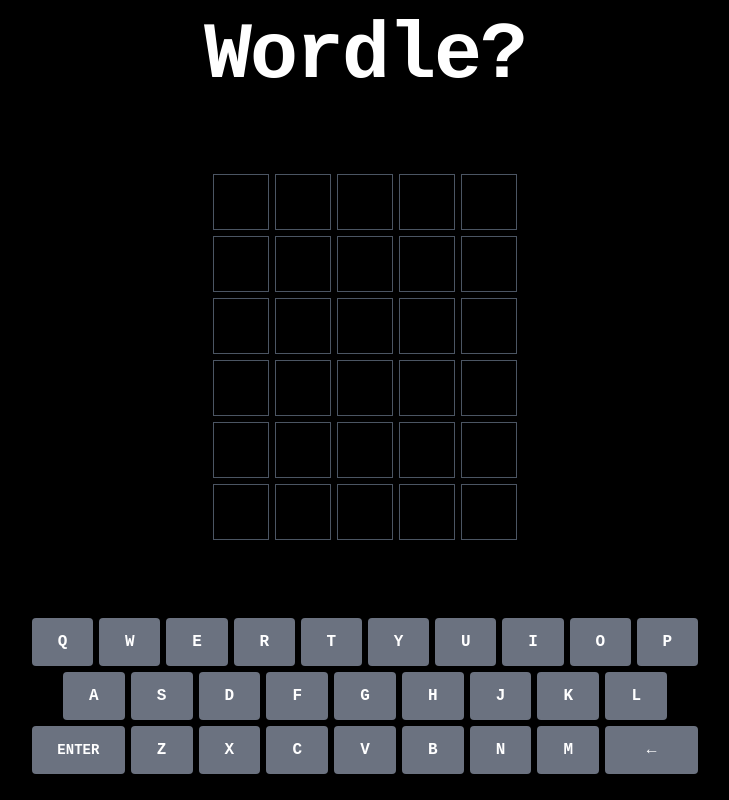
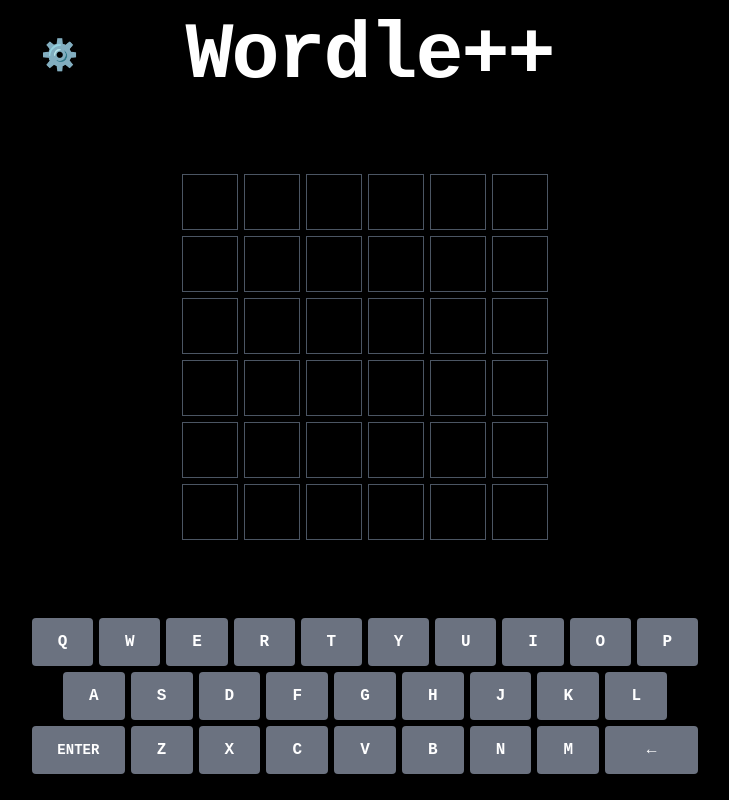
Before and after one commit to bdgerszewski/wordle, a React (Vite) app: page / in a window 1280 px wide. Shown: the whole page, without its empty margins (275-1004 px from the left). Built offline with nearby package versions, Linux system fonts and the light colour scheme.

Commit message:
Working on customizing word length and number of guesses. Grid is not cooperating.

```diff
--- a/package.json
+++ b/package.json
@@ -10,6 +10,7 @@
     "deploy-prod": "npx wrangler pages publish dist --project-name=wordle --branch=production"
   },
   "dependencies": {
+    "@heroicons/react": "^2.0.16",
     "react": "^18.2.0",
     "react-dom": "^18.2.0"
   },
--- a/src/App.tsx
+++ b/src/App.tsx
@@ -1,7 +1,8 @@
 import './App.css'
 import words from './words.json'
 import React, { useState, FunctionComponent, useEffect } from "react";
-import { Grid } from './components/Grid';
+import { CellDimension, Grid } from './components/Grid';
+// import  from '@heroicons/react/solid'
 
 type KeyboardProps = {
     keyMap: LowercaseAlphaMap;
@@ -80,11 +81,47 @@
         </div>
     );
 };
+type HamburgerMenuProps = {
+    setIsOpen: (isOpen: boolean) => void;
+    wordLength: CellDimension;
+    setWordLength: (wordLength: CellDimension) => void;
+    numGuesses: CellDimension;
+    setNumGuesses: (numGuesses: CellDimension) => void;
+}
+
+const HamburgerMenu: FunctionComponent<HamburgerMenuProps> = ({setIsOpen, wordLength, setWordLength, numGuesses, setNumGuesses}) => {
+    return (
+        <div className="fixed inset-0 z-50 flex flex-col items-center justify-center">
+        <div className="fixed inset-0 bg-gray-800 opacity-50"></div>
+        <div className="bg-white rounded-lg p-8 z-50 justify-center flex flex-col">
+            <h2>Word length</h2>
+            <div className="grid grid-flow-col gap-3">
+                {[4,5,6,7,8].map((length) => (
+                <div key={`w${length}`} className="flex flex-col">
+                    <input type="radio" id="option4" name="option" value={length} onChange={() => setWordLength(length as CellDimension)}/>
+                    <label>{length}</label>
+                </div>))}
+            </div>
+            <h2>Number of guesses</h2>
+            <div className="grid grid-flow-col gap-3">
+                {[4,5,6,7,8].map((length) => (
+                <div key={`g${length}`} className="flex flex-col">
+                    <input type="radio" id="option4" name="option" value={length} onChange={() => setNumGuesses(length as CellDimension)}/>
+                    <label>{length}</label>
+                </div>))}
+            </div>
+            <button onClick={() => setIsOpen(false)} className="bg-blue-500 hover:bg-blue-700 text-white font-bold py-2 px-4 rounded mt-4 mx-auto  flex-1">
+                Close
+            </button>
+        </div>
+    </div>
+    )
+  }
 
 
 const Home: FunctionComponent = () => {
-    const wordLength = 5;
-    const numGuesses = 6;
+    const [wordLength, setWordLength] = useState<CellDimension>(6);
+    const [numGuesses, setNumGuesses] = useState<CellDimension>(6);
     const initKeyMap = lowerCaseAlphaKeyRows
         .flat()
         .reduce((map, char) => ({ ...map, [char]: {color: KeyColor.DefaultKey} }), {} as Record<LowercaseAlphaString, KeyProps>);
@@ -98,13 +135,14 @@
     const [word, setWord] = useState<LowercaseAlphaString>();
     const [playCount, setPlayCount] = useState<number>(0);
     const [showModal, setShowModal] = useState<boolean>(true);
+    const [showHamburger, setShowHamburger] = useState<boolean>(false);
     const properLengthWords = words.filter(word => word.length == wordLength);
     useEffect(() => {
         setWordList(properLengthWords as LowercaseAlphaString[]);
         const w = properLengthWords[Math.floor(Math.random() * properLengthWords.length)] as LowercaseAlphaString;
         setWord(w)
         console.log(w)
-    }, [playCount]);
+    }, [playCount, wordLength]);
     useEffect(() => {
         document.documentElement.style.setProperty("--vh", window.innerHeight * 0.01 + 'px')
     }, []);
@@ -165,9 +203,16 @@
         <>
             <main className="flex h-screen bg-black antialiased justify-center overflow-hidden">
                 <div className="container flex flex-col items-center justify-between gap-12 max-w-2xl">
-                    <h1 className="text-5xl font-extrabold tracking-tight text-white sm:text-[5rem] font-letters mt-4">
-                        Wordle?
-                    </h1>
+                    <div className="flex flex-row justify-between items-center w-full">
+                        <button onClick={() => setShowHamburger(true)} className=" text-white text-3xl font-bold self-center ml-3 mt-3">
+                            ⚙️
+                        </button>
+                        <h1 className="text-5xl font-extrabold tracking-tight text-white sm:text-[5rem] font-letters mt-4 flex ">
+                            Wordle++
+                        </h1>
+                        <div className="w-10"></div>
+                    </div>
+                    {showHamburger && <HamburgerMenu setIsOpen={setShowHamburger} wordLength={wordLength} setWordLength={setWordLength} numGuesses={numGuesses} setNumGuesses={setNumGuesses} />}
                     <Grid
                         numRows={numGuesses}
                         numCols={wordLength}
--- a/src/components/Grid.tsx
+++ b/src/components/Grid.tsx
@@ -8,13 +8,30 @@
     shakeState: string;
 };
 type GridProps = {
-    numRows: number;
-    numCols: number;
+    numRows: CellDimension;
+    numCols: CellDimension;
     history: LowercaseAlphaString[][];
     current: LowercaseAlphaString[];
     word: LowercaseAlphaString[];
     shakeState: string;
 };
+const rowOptions: Record<CellDimension, string> = {
+    4: 'grid-rows-4',
+    5: 'grid-rows-5',
+    6: 'grid-rows-6',
+    7: 'grid-rows-7',
+    8: 'grid-rows-8',
+}
+// with the following map of number of columns to tailwind css class
+const colOptions: Record<CellDimension, string> = {
+    4: 'grid-cols-4',
+    5: 'grid-cols-5',
+    6: 'grid-cols-6',
+    7: 'grid-cols-7',
+    8: 'grid-cols-8',
+}
+// create a typescript type or enum that ensures the number of columns is valid
+export type CellDimension = 4 | 5 | 6 | 7 | 8;
 const Cell: FunctionComponent<CellProps> = ({ value, bgColor, isCurrent, shakeState }) => {
     const animation = isCurrent ? shakeState : '';
     return (
@@ -61,5 +78,5 @@
         grid.push(row);
     }
 
-    return <div className={`grid grid-cols-5 grid-rows-6 gap-1.5 justify-end`}>{grid}</div>;
+    return <div className={`grid ${colOptions[numCols]} ${rowOptions[numRows]} gap-1.5 justify-end w-max`}>{grid}</div>;
 };
--- a/tailwind.config.cjs
+++ b/tailwind.config.cjs
@@ -12,6 +12,7 @@
         flex: {
           '0.5': '0.5 0.5 0%',
           '1.5': '1.5 1.5 0%',
+          '4': '4 4 0%',
         }
       },
     },
```
Also changed, not shown: src/index.css (line endings or trailing spaces), 1 other file (tests, documents, lock files or other folders).
